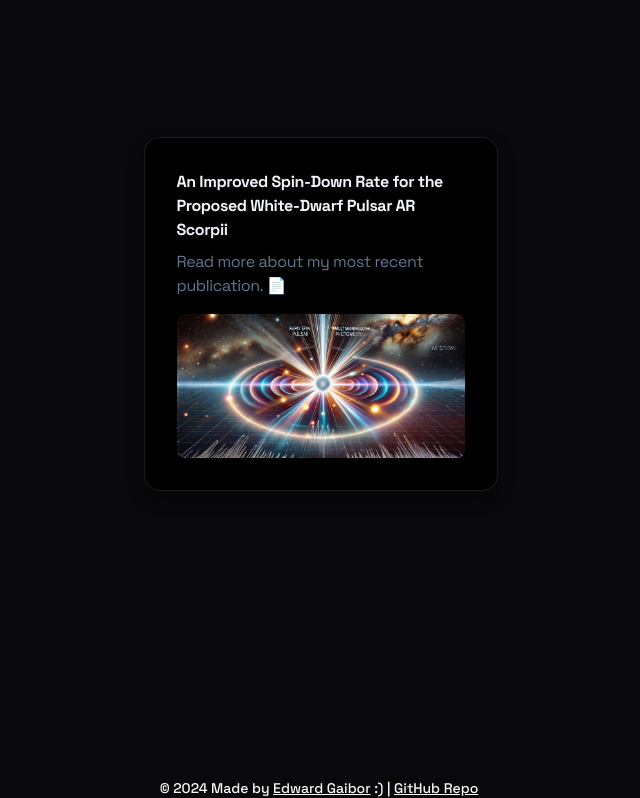
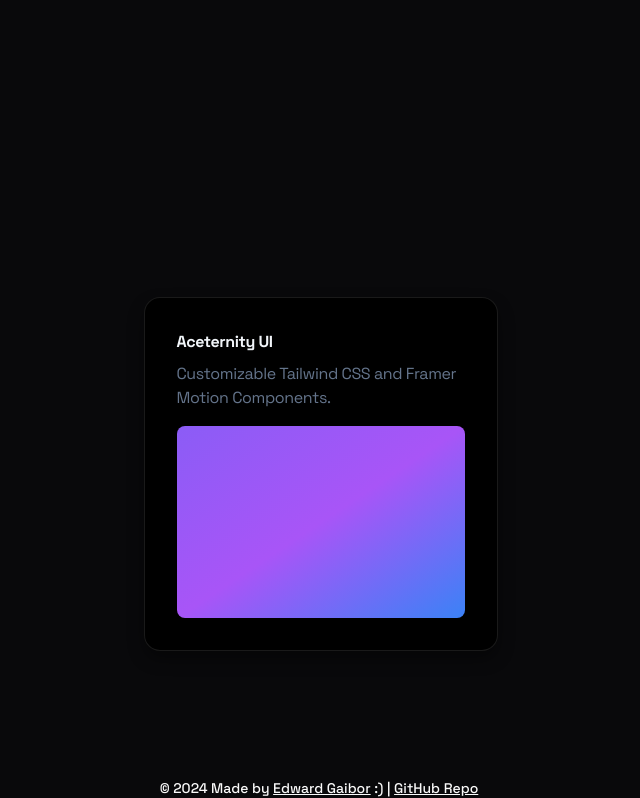
Before and after one commit to gaiborjosue/portfolio-yadira, a Next.js app: page / in a window 1280 px wide. Shown: the part 4568-5366 px from the top of the page, without its empty margins (321-961 px from the left). Built offline with nearby package versions, Linux system fonts and the light colour scheme.

Commit message:
refactor(SparkSection): Improve image lazy loading and fix styles

```diff
--- a/app/(home)/components/SparkSection.tsx
+++ b/app/(home)/components/SparkSection.tsx
@@ -1,32 +1,26 @@
-"use client"
+"use client";
+import React from "react";
+import { PinContainer } from "./aceternity/3d-pin";
 
-import { Sparkles } from "./lunar/Sparkles"
-import { PinContainer } from "./aceternity/3d-pin";
-import SparklesText from "./magicui/sparkle-text";
-
-export default function Page() {
+export function AnimatedPinDemo() {
   return (
-    <>
-      <div className="h-[40rem] w-full items-center justify-center">
+    <div className="h-[40rem] w-full flex items-center justify-center ">
       <PinContainer
-          title="/arxiv.org"
-          href="https://arxiv.org/abs/2006.11276"
+        title="/ui.aceternity.com"
+        href="https://twitter.com/mannupaaji"
       >
         <div className="flex basis-full flex-col p-4 tracking-tight text-slate-100/50 sm:basis-1/2 w-[20rem] h-[20rem] ">
           <h3 className="max-w-xs !pb-2 !m-0 font-bold  text-base text-slate-100">
-              An Improved Spin-Down Rate for the Proposed White-Dwarf Pulsar AR Scorpii
+            Aceternity UI
           </h3>
           <div className="text-base !m-0 !p-0 font-normal">
             <span className="text-slate-500 ">
-                Read more about my most recent publication. 📄
+              Customizable Tailwind CSS and Framer Motion Components.
             </span>
           </div>
-            <div className="flex flex-1 w-full rounded-lg mt-4 bg-cover bg-center" style={{ backgroundImage: "url('/images/paper_1.webp')" }} />
+          <div className="flex flex-1 w-full rounded-lg mt-4 bg-gradient-to-br from-violet-500 via-purple-500 to-blue-500" />
         </div>
       </PinContainer>
     </div>
-
-
-    </>
-  )
+  );
 }
--- a/app/(home)/page.tsx
+++ b/app/(home)/page.tsx
@@ -8,7 +8,7 @@
 import clsx from "clsx"
 import { TextReveal } from "./components/lunar/TextReveal"
 import Gallery from './components/Gallery'
-import Spark from './components/SparkSection'
+import { AnimatedPinDemo } from './components/SparkSection'
 
 import { ColorSwapper } from "./components/lunar/ColorSwapper"
 import LoadingPage from './components/LoadingPage'
@@ -115,7 +115,7 @@
 
       </ColorSwapper>
 
-      <Spark />
+      <AnimatedPinDemo />
       <FooterMinimal />
     </div>
     </div>
```
Lines whose indentation alone changed are shown as unchanged.
